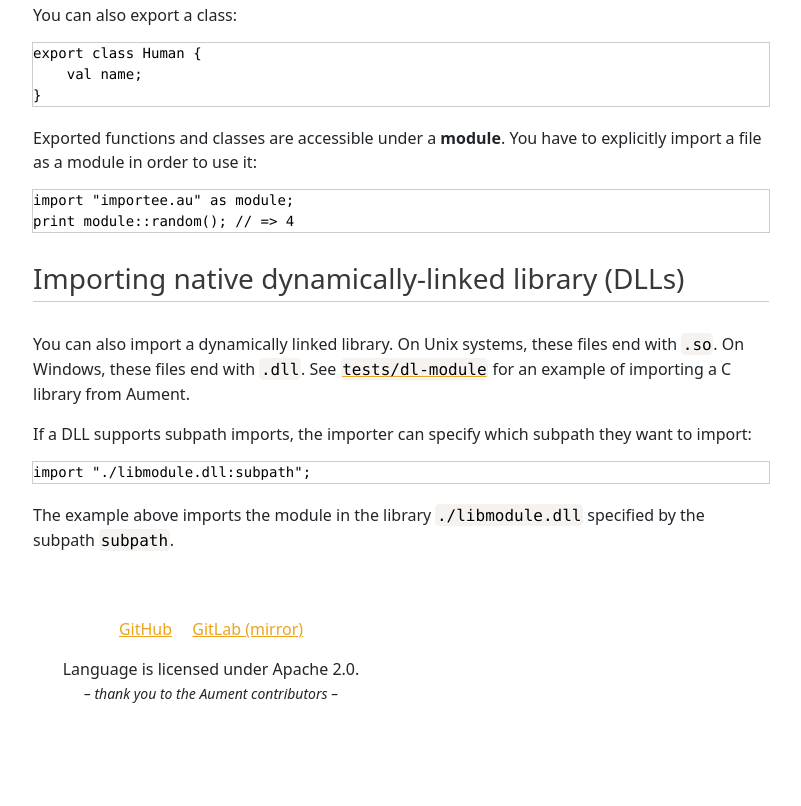
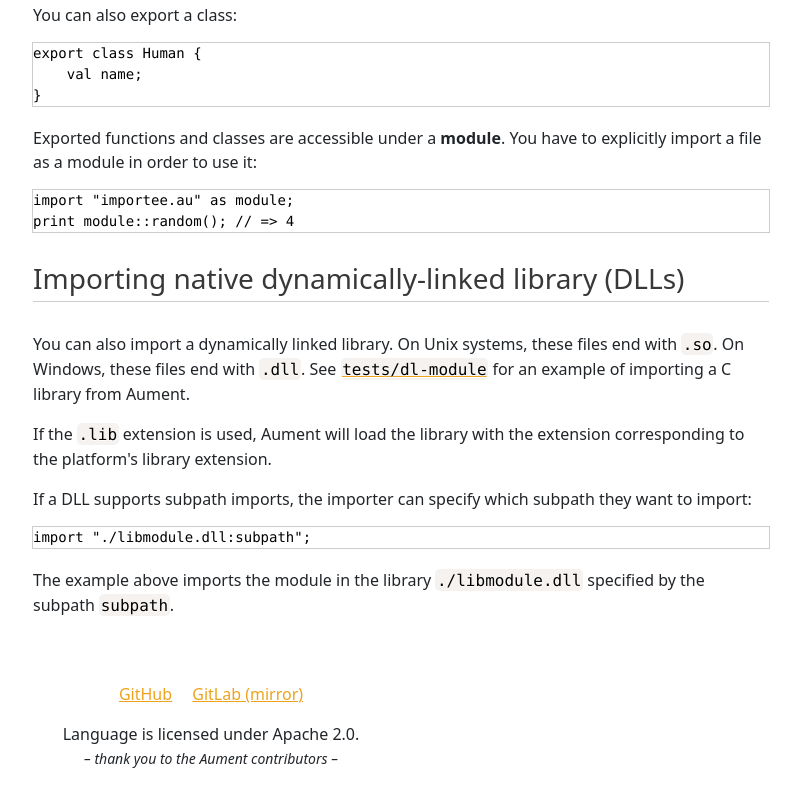
Before and after one commit to aument-lang/aument-lang.github.io, a plain HTML site: page tour/index.html in a window 1280 px wide. Shown: the part 5784-6590 px from the top of the page, without its empty margins (429-1230 px from the left). Before the commit the page ends 6537 px from the top, so only its background shows below. Drawn offline with Linux system fonts and the light colour scheme.

Commit message:
Update index.html

```diff
--- a/tour/index.html
+++ b/tour/index.html
@@ -226,6 +226,7 @@ print module::random(); // =&gt; 4
 </code></pre>
 <h3>Importing native dynamically-linked library (DLLs)</h3>
 <p>You can also import a dynamically linked library. On Unix systems, these files end with <code class='language-'>.so</code>. On Windows, these files end with <code class='language-'>.dll</code>. See <a href="/tests/dl-module"><code class='language-'>tests/dl-module</code></a> for an example of importing a C library from Aument.</p>
+<p>If the <code class='language-'>.lib</code> extension is used, Aument will load the library with the extension corresponding to the platform's library extension.</p>
 <p>If a DLL supports subpath imports, the importer can specify which subpath they want to import:</p>
 <pre><code class='language-'>import &quot;./libmodule.dll:subpath&quot;;
 </code></pre>
```
